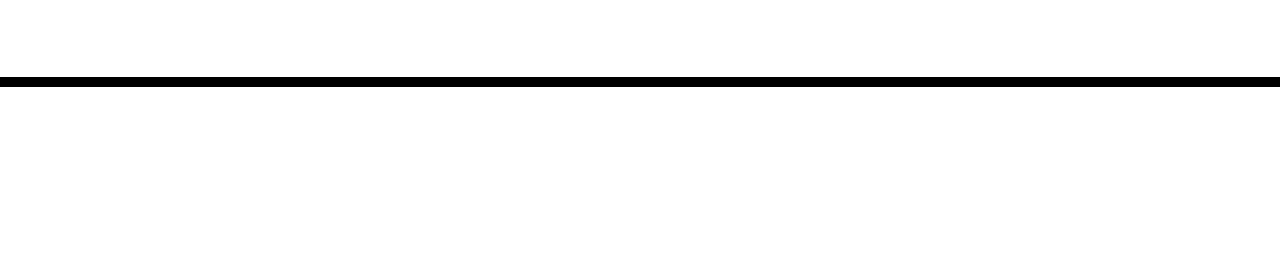
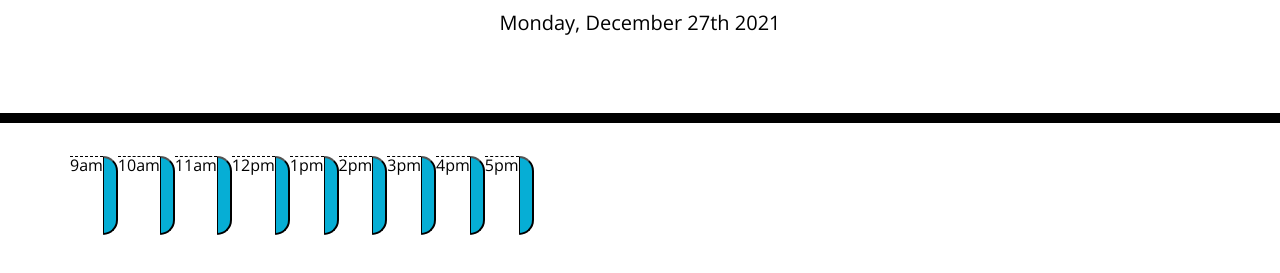
Before and after one commit to MikeMonihan/Work_Day_Scheduler, a plain HTML site: page index.html in a window 1280 px wide. Shown: the part 181-454 px from the top of the page. Drawn offline with nearby package versions, Linux system fonts and the light colour scheme.

Commit message:
Added script.js and timeblocks

```diff
--- a/index.html
+++ b/index.html
@@ -30,9 +30,50 @@
     </header>
     <div class="container">
       <!-- Timeblocks go here -->
+      <div class="time-block row">
+
+        <p class="hour" id="9">9am</p>
+        <p class="description" id="9d"></p>
+        <button type="button" class="saveBtn" id="9b"></button>
+
+        <p class="hour" id="10">10am</p>
+        <p class="description" id="10d"></p>
+        <button type="button" class="saveBtn" id="10b"></button>
+
+        <p class="hour" id="11">11am</p>
+        <p class="description" id="11d"></p>
+        <button type="button" class="saveBtn" id="11b"></button>
+
+        <p class="hour" id="12">12pm</p>
+        <p class="description" id="12d"></p>
+        <button type="button" class="saveBtn" id="12b"></button>
+
+        <p class="hour" id="1">1pm</p>
+        <p class="description" id="1d"></p>
+        <button type="button" class="saveBtn" id="1b"></button>
+
+        <p class="hour" id="2">2pm</p>
+        <p class="description" id="2d"></p>
+        <button type="button" class="saveBtn" id="2b"></button>
+
+        <p class="hour" id="3">3pm</p>
+        <p class="description" id="3d"></p>
+        <button type="button" class="saveBtn" id="3b"></button>
+
+        <p class="hour" id="4">4pm</p>
+        <p class="description" id="4d"></p>
+        <button type="button" class="saveBtn" id="4b"></button>
+
+        <p class="hour" id="5">5pm</p>
+        <p class="description" id="5d"></p>
+        <button type="button" class="saveBtn" id="5b"></button>
+
+      </div>
     </div>
+
 
     <script src="https://code.jquery.com/jquery-3.4.1.min.js"></script>
     <script src="https://cdnjs.cloudflare.com/ajax/libs/moment.js/2.24.0/moment.min.js"></script>
+    <script src="script.js"></script>
   </body>
 </html>
--- /dev/null
+++ b/script.js
@@ -0,0 +1,2 @@
+let now = moment();
+document.getElementById("currentDay").innerHTML = (now.format("dddd, MMMM Do YYYY"));
```
